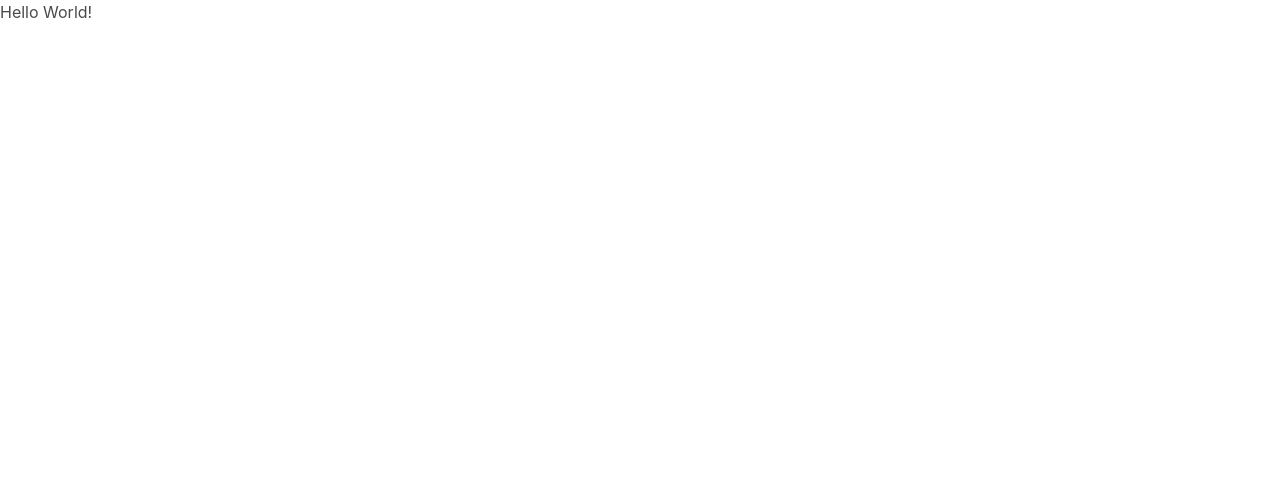
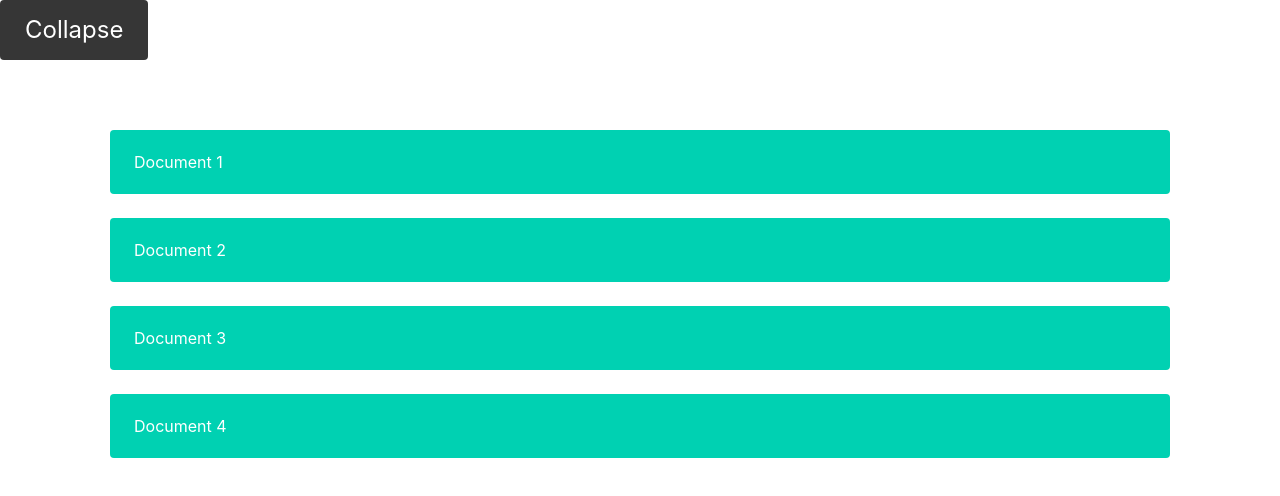
Before and after one commit to TZ-fn/kurs-magia-reacta-hr, a React (Create React App) app: page / in a window 1280 px wide. Shown: the top 496 px of the page. Built offline with nearby package versions, Linux system fonts and the light colour scheme.

Commit message:
Add a ItemsList component

```diff
--- a/src/App.jsx
+++ b/src/App.jsx
@@ -1,10 +1,11 @@
 import React from 'react';
-import './App.css';
+import ItemsList from 'components/ItemsList/ItemsList';
+import styles from './App.module.scss';
 
 function App() {
   return (
-    <div className="App">
-      <h1>Hello World!</h1>
+    <div className={styles.app}>
+      <ItemsList />
     </div>
   );
 }
--- /dev/null
+++ b/src/App.module.scss
@@ -0,0 +1,2 @@
+.app {
+}
--- /dev/null
+++ b/src/components/ItemsList/ItemsList.jsx
@@ -0,0 +1,40 @@
+import React, { Component } from 'react';
+import cx from 'classnames';
+import styles from './ItemsList.module.scss';
+
+const items = ['Document 1', 'Document 2', 'Document 3', 'Document 4'];
+
+class ItemsList extends Component {
+  state = {
+    isCollapsed: false,
+  };
+
+  toggle = () => {
+    this.setState((prevState) => ({
+      isCollapsed: !prevState.isCollapsed,
+    }));
+  };
+
+  render() {
+    const { isCollapsed } = this.state;
+
+    const listClass = cx(styles.list, {
+      [styles.isCollapsed]: isCollapsed,
+    });
+
+    return (
+      <div>
+        <button type='button' className='button is-dark is-large' onClick={this.toggle}>
+          Collapse
+        </button>
+        <ul className={listClass}>
+          {items.map((item) => {
+            return <li className='notification is-primary'>{item}</li>;
+          })}
+        </ul>
+      </div>
+    );
+  }
+}
+
+export default ItemsList;
--- /dev/null
+++ b/src/components/ItemsList/ItemsList.module.scss
@@ -0,0 +1,9 @@
+.list {
+  margin: 50px 100px;
+  padding: 20px 10px;
+  list-style: none;
+}
+
+.isCollapsed {
+  visibility: hidden;
+}
```
